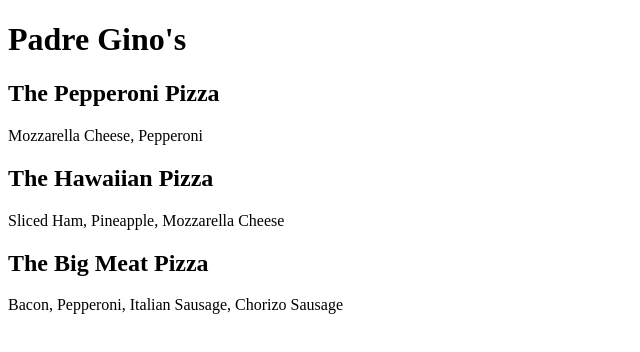
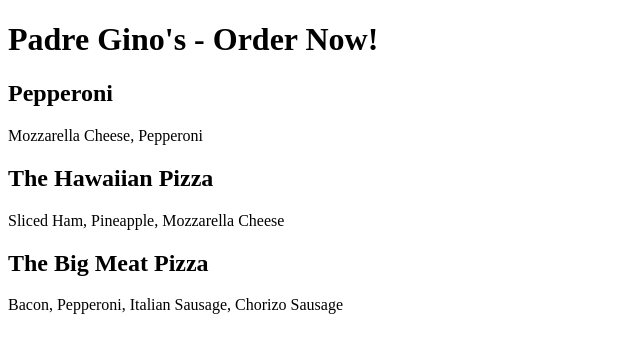
Before and after one commit to julia-loggi/padre_gino_pizza, a React (Vite) app: page / in a window 1280 px wide. Shown: the top 352 px of the page, without its empty margins (0-640 px from the left). Built offline with nearby package versions, Linux system fonts and the light colour scheme.

Commit message:
configuring eslint for jsx

```diff
--- a/index.html
+++ b/index.html
@@ -8,6 +8,6 @@
 <body>
   <div id="root">not rendered</div>
 
-  <script type="module" src="./src/App.js"></script>
+  <script type="module" src="src/App.jsx"></script>
 </body>
 </html>
--- a/package.json
+++ b/package.json
@@ -28,6 +28,7 @@
     "@vitejs/plugin-react": "^4.3.1",
     "eslint": "9.9.1",
     "eslint-config-prettier": "9.1.0",
+    "eslint-plugin-react": "^7.37.1",
     "globals": "15.9.0",
     "prettier": "^3.5.3",
     "vite": "^6.2.1"
--- a/src/App.js
+++ /dev/null
@@ -1,35 +0,0 @@
-import React from "react";
-import { createRoot } from "react-dom/client";
-
-const Pizza = (props) => {
-  return React.createElement(
-    "div",
-    {},
-    React.createElement("div", {}, [
-      React.createElement("h2", null, props.name),
-      React.createElement("p", null, props.description),
-    ]),
-  );
-};
-
-const App = () => {
-  return React.createElement("div", {}, [
-    React.createElement("h1", {}, "Padre Gino's"),
-    React.createElement(Pizza, {
-      name: "The Pepperoni Pizza",
-      description: "Mozzarella Cheese, Pepperoni",
-    }),
-    React.createElement(Pizza, {
-      name: "The Hawaiian Pizza",
-      description: "Sliced Ham, Pineapple, Mozzarella Cheese",
-    }),
-    React.createElement(Pizza, {
-      name: "The Big Meat Pizza",
-      description: "Bacon, Pepperoni, Italian Sausage, Chorizo Sausage",
-    }),
-  ]);
-};
-
-const container = document.getElementById("root");
-const root = createRoot(container);
-root.render(React.createElement(App));
--- /dev/null
+++ b/src/App.jsx
@@ -0,0 +1,24 @@
+import { createRoot } from "react-dom/client";
+
+import Pizza from "./Pizza";
+
+const App = () => {
+  return (
+    <div>
+      <h1>Padre Gino's - Order Now!</h1>
+      <Pizza name="Pepperoni" description="Mozzarella Cheese, Pepperoni" />
+      <Pizza
+        name="The Hawaiian Pizza"
+        description="Sliced Ham, Pineapple, Mozzarella Cheese"
+      />
+      <Pizza
+        name="The Big Meat Pizza"
+        description="Bacon, Pepperoni, Italian Sausage, Chorizo Sausage"
+      />
+    </div>
+  );
+};
+
+const container = document.getElementById("root");
+const root = createRoot(container);
+root.render(<App />);
--- /dev/null
+++ b/src/Pizza.jsx
@@ -0,0 +1,10 @@
+const Pizza = (props) => {
+  return (
+    <div className="pizza">
+      <h2>{props.name}</h2>
+      <p>{props.description}</p>
+    </div>
+  );
+};
+
+export default Pizza;
```
Also changed, not shown: eslint.config.mjs (+14 -0 lines), 1 other file (tests, documents, lock files or other folders).
